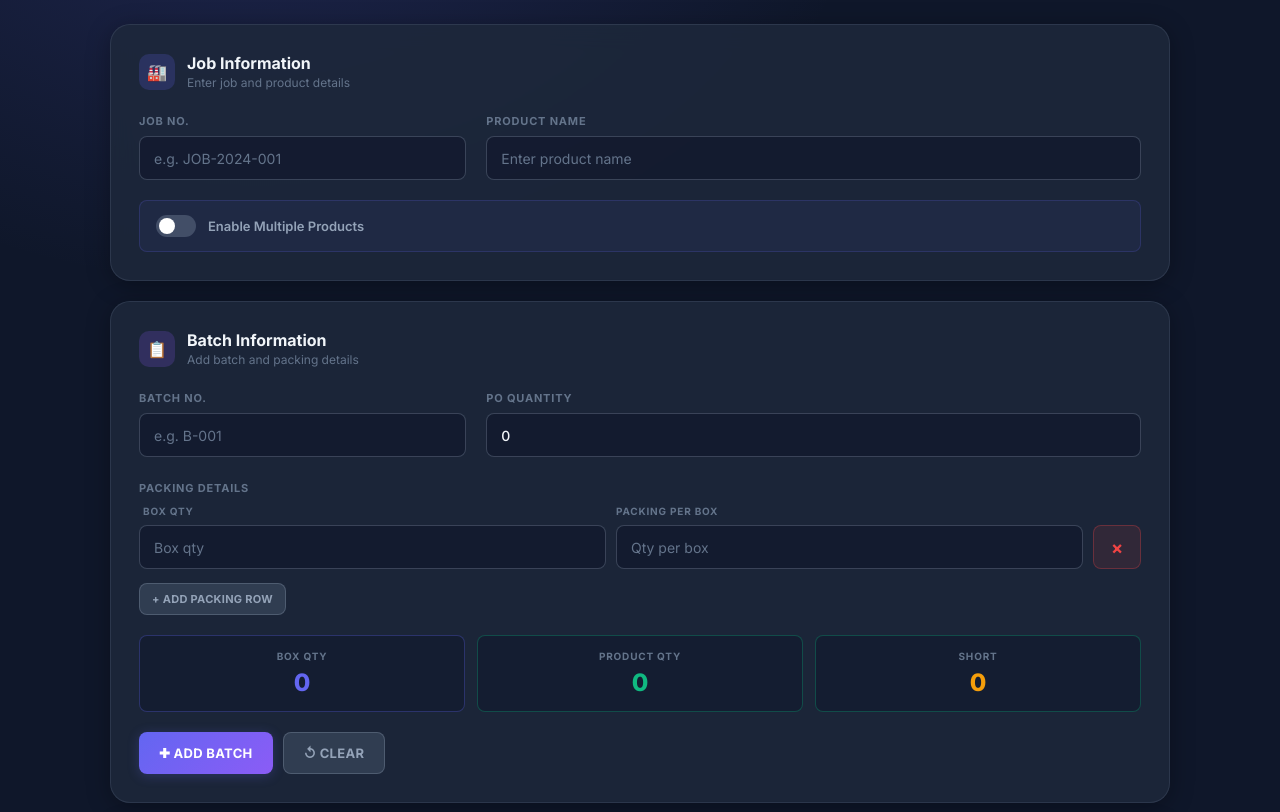
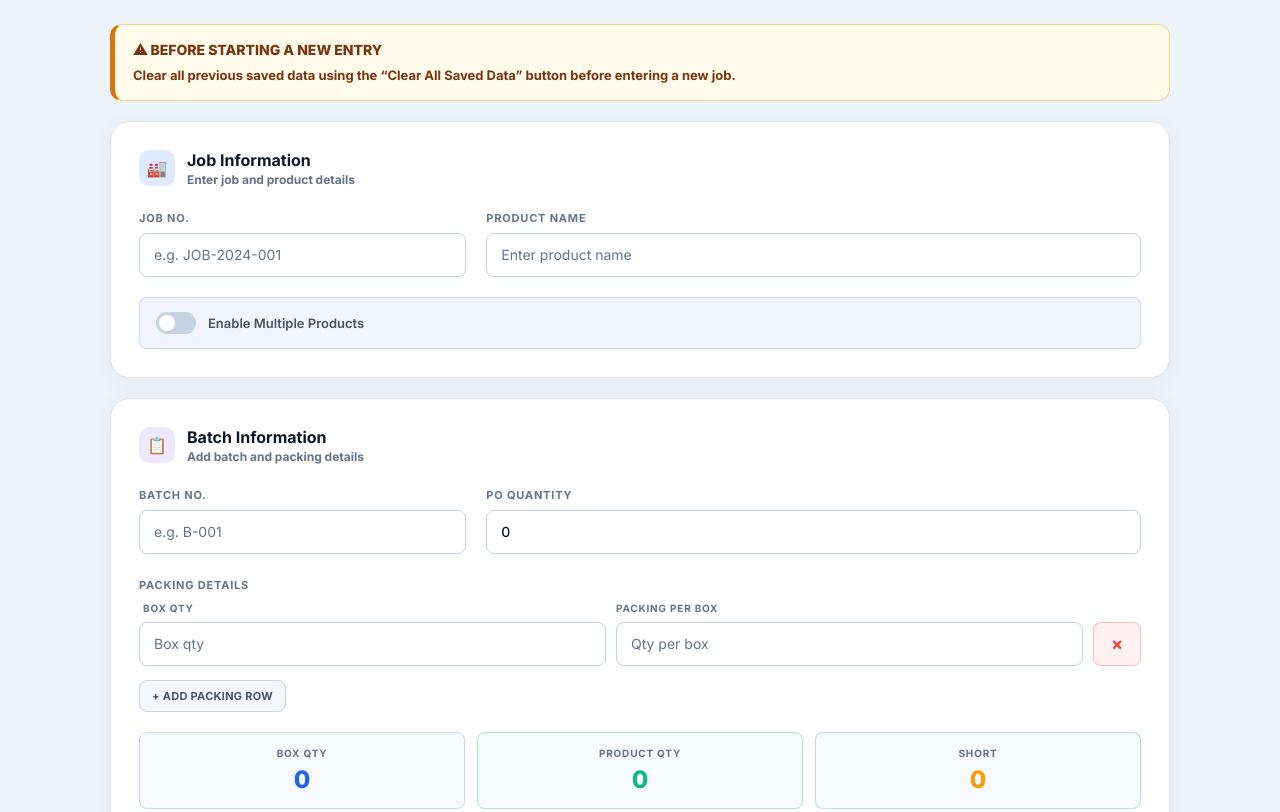
Before and after one commit to sudhir-coder1/batchpdfopp, a plain HTML site: page index.html in a window 1280 px wide. Shown: the top 812 px of the page. Drawn offline with Linux system fonts and the light colour scheme.

Commit message:
udatetheme

```diff
--- a/index.html
+++ b/index.html
@@ -3,7 +3,7 @@
 <head>
 <meta charset="UTF-8">
 <meta name="viewport" content="width=device-width, initial-scale=1.0">
-<title>Production Entry</title>
+<title>Batch_list_Pdf_maker</title>
 <meta name="description" content="Professional production batch entry and management system for manufacturing operations.">
 <link rel="preconnect" href="https://fonts.googleapis.com">
 <link href="https://fonts.googleapis.com/css2?family=Inter:wght@400;500;600;700;800&display=swap" rel="stylesheet">
@@ -12,10 +12,10 @@
   *, *::before, *::after { box-sizing: border-box; margin: 0; padding: 0; }
 
   :root {
-    --primary: #6366f1;
-    --primary-dark: #4f46e5;
-    --primary-light: #e0e7ff;
-    --primary-glow: rgba(99,102,241,0.25);
+    --primary: #2563eb;
+    --primary-dark: #1d4ed8;
+    --primary-light: #dbeafe;
+    --primary-glow: rgba(37,99,235,0.18);
     --danger: #ef4444;
     --danger-light: #fef2f2;
     --success: #10b981;
@@ -32,20 +32,20 @@
     --neutral-700: #334155;
     --neutral-800: #1e293b;
     --neutral-900: #0f172a;
-    --bg: #0f172a;
-    --surface: rgba(30,41,59,0.85);
-    --surface-solid: #1e293b;
-    --surface-hover: rgba(51,65,85,0.9);
-    --border: rgba(148,163,184,0.15);
-    --border-strong: rgba(148,163,184,0.3);
-    --text-primary: #f1f5f9;
-    --text-secondary: #94a3b8;
+    --bg: #eef4fb;
+    --surface: #ffffff;
+    --surface-solid: #ffffff;
+    --surface-hover: #f3f7ff;
+    --border: #dbe5f1;
+    --border-strong: #c5d2e2;
+    --text-primary: #0f172a;
+    --text-secondary: #475569;
     --text-muted: #64748b;
     --radius: 14px;
     --radius-sm: 8px;
     --radius-lg: 20px;
-    --shadow: 0 4px 24px rgba(0,0,0,0.3);
-    --shadow-lg: 0 8px 40px rgba(0,0,0,0.4);
+    --shadow: 0 5px 22px rgba(30,64,120,0.07);
+    --shadow-lg: 0 12px 36px rgba(30,64,120,0.14);
     --transition: 0.22s cubic-bezier(0.4,0,0.2,1);
   }
 
@@ -55,10 +55,21 @@
     color: var(--text-primary);
     min-height: 100vh;
     padding: 24px 16px 60px;
-    background-image:
-      radial-gradient(ellipse 80% 50% at 20% -10%, rgba(99,102,241,0.18) 0%, transparent 60%),
-      radial-gradient(ellipse 60% 40% at 80% 110%, rgba(139,92,246,0.14) 0%, transparent 60%);
+    background-image: none;
+    font-weight: 600;
   }
+
+  input, select, textarea, button { font-weight: 700; }
+  label, .card-subtitle, .field, .section-label, .toggle-label, .multi-panel-title, td, th { font-weight: 700; }
+
+  .new-entry-reminder {
+    display: flex; flex-direction: column; gap: 6px;
+    padding: 14px 18px; margin: 0 0 20px;
+    border: 1px solid #f3d28a; border-left: 5px solid #d97706;
+    border-radius: 12px; background: #fffbeb; color: #78350f;
+    font-size: 13px; line-height: 1.5; font-weight: 700;
+  }
+  .new-entry-reminder strong { font-size: 14px; font-weight: 800; }
 
   /* ===== LAYOUT ===== */
   .app { max-width: 1060px; margin: 0 auto; }
@@ -81,7 +92,7 @@
     width: 46px;
     height: 46px;
     border-radius: 13px;
-    background: linear-gradient(135deg, var(--primary), #8b5cf6);
+    background: linear-gradient(135deg, #2563eb, #6366f1);
     display: flex;
     align-items: center;
     justify-content: center;
@@ -131,9 +142,9 @@
     font-size: 16px;
     flex-shrink: 0;
   }
-  .card-icon.indigo { background: rgba(99,102,241,0.2); }
-  .card-icon.violet { background: rgba(139,92,246,0.2); }
-  .card-icon.emerald { background: rgba(16,185,129,0.2); }
+  .card-icon.indigo { background: #e0eaff; }
+  .card-icon.violet { background: #eee8ff; }
+  .card-icon.emerald { background: #dcfce7; }
   .card-title { font-size: 16px; font-weight: 700; color: var(--text-primary); }
   .card-subtitle { font-size: 12px; color: var(--text-muted); margin-top: 2px; }
 
@@ -158,7 +169,7 @@
     font-size: 14px;
     font-family: inherit;
     font-weight: 500;
-    background: rgba(15,23,42,0.6);
+    background: #ffffff;
     color: var(--text-primary);
     transition: border-color var(--transition), box-shadow var(--transition), background var(--transition);
   }
@@ -169,7 +180,7 @@
   input[type="text"]:focus, input[type="number"]:focus {
     border-color: var(--primary);
     box-shadow: 0 0 0 3px var(--primary-glow);
-    background: rgba(15,23,42,0.8);
+    background: #ffffff;
   }
 
   /* ===== TOGGLE ===== */
@@ -179,13 +190,13 @@
     gap: 12px;
     margin-top: 20px;
     padding: 14px 16px;
-    background: rgba(99,102,241,0.06);
+    background: #f0f5ff;
     border: 1px solid rgba(99,102,241,0.2);
     border-radius: var(--radius-sm);
     cursor: pointer;
     transition: background var(--transition);
   }
-  .multi-toggle:hover { background: rgba(99,102,241,0.1); }
+  .multi-toggle:hover { background: #e6efff; }
   .toggle-switch {
     position: relative;
     width: 40px;
@@ -221,7 +232,7 @@
     display: none;
     margin-top: 16px;
     padding: 18px;
-    background: rgba(15,23,42,0.4);
+    background: #f7faff;
     border: 1px dashed var(--border-strong);
     border-radius: var(--radius-sm);
     animation: slideDown 0.25s ease;
@@ -256,7 +267,7 @@
   }
   .product-tab:hover { border-color: var(--primary); color: var(--primary); }
   .product-tab.active {
-    background: linear-gradient(135deg, var(--primary), #8b5cf6);
+    background: linear-gradient(135deg, #2563eb, #6366f1);
     color: white;
     border-color: transparent;
     box-shadow: 0 2px 12px var(--primary-glow);
@@ -301,7 +312,7 @@
     height: 44px;
     border: 1.5px solid rgba(239,68,68,0.3);
     border-radius: var(--radius-sm);
-    background: rgba(239,68,68,0.1);
+    background: #fff1f2;
     color: var(--danger);
     font-size: 18px;
     font-weight: bold;
@@ -324,14 +335,14 @@
   .summary-card {
     padding: 14px 16px;
     border-radius: var(--radius-sm);
-    background: rgba(15,23,42,0.5);
+    background: #f7faff;
     border: 1px solid var(--border);
     text-align: center;
     transition: all var(--transition);
   }
-  .summary-card:nth-child(1) { border-color: rgba(99,102,241,0.3); }
-  .summary-card:nth-child(2) { border-color: rgba(16,185,129,0.3); }
-  .summary-card:nth-child(3) { border-color: rgba(245,158,11,0.3); }
+  .summary-card:nth-child(1) { border-color: #c7d7ff; }
+  .summary-card:nth-child(2) { border-color: #a7e8c5; }
+  .summary-card:nth-child(3) { border-color: #f5d28a; }
   .summary-label { font-size: 10px; font-weight: 700; color: var(--text-muted); text-transform: uppercase; letter-spacing: 0.8px; margin-bottom: 6px; }
   .summary-value { font-size: 24px; font-weight: 800; }
   .summary-card:nth-child(1) .summary-value { color: var(--primary); }
@@ -358,7 +369,7 @@
   }
   .btn:active { transform: scale(0.97); }
   .btn-primary {
-    background: linear-gradient(135deg, var(--primary), #8b5cf6);
+    background: linear-gradient(135deg, #2563eb, #6366f1);
     color: white;
     box-shadow: 0 2px 12px var(--primary-glow);
   }
@@ -370,7 +381,7 @@
   }
   .btn-secondary:hover { border-color: var(--neutral-400); color: var(--text-primary); }
   .btn-danger-soft {
-    background: rgba(239,68,68,0.12);
+    background: #fff1f2;
     color: var(--danger);
     border: 1.5px solid rgba(239,68,68,0.25);
   }
@@ -387,16 +398,16 @@
   /* ===== TABLE ===== */
   .table-wrapper { overflow-x: auto; border-radius: var(--radius-sm); border: 1px solid var(--border); }
   table { width: 100%; border-collapse: collapse; }
-  thead tr { background: rgba(15,23,42,0.6); }
+  thead tr { background: linear-gradient(135deg, #1e40af, #2563eb); }
   th {
     padding: 13px 10px;
     text-align: center;
     font-size: 11px;
     font-weight: 700;
-    color: var(--text-muted);
+    color: #ffffff;
     text-transform: uppercase;
     letter-spacing: 0.8px;
-    border-bottom: 1px solid var(--border);
+    border-bottom: 1px solid #1d4ed8;
     white-space: nowrap;
   }
   td {
@@ -407,7 +418,7 @@
     border-bottom: 1px solid rgba(148,163,184,0.07);
     transition: background var(--transition);
   }
-  tbody tr:hover td { background: rgba(99,102,241,0.05); }
+  tbody tr:hover td { background: #f4f7ff; }
   tbody tr:last-child td { border-bottom: none; }
   td.packing-cell { text-align: left; color: var(--text-primary); font-weight: 500; }
   td.batch-cell { font-weight: 600; color: var(--text-primary); }
@@ -423,7 +434,7 @@
     gap: 32px;
     margin-top: 20px;
     padding: 16px 20px;
-    background: rgba(99,102,241,0.06);
+    background: #f0f5ff;
     border: 1px solid rgba(99,102,241,0.15);
     border-radius: var(--radius-sm);
     flex-wrap: wrap;
@@ -530,7 +541,7 @@
     padding: 0 14px;
     border: 1.5px solid var(--border-strong);
     border-radius: var(--radius-sm);
-    background: rgba(15,23,42,0.7);
+    background: #ffffff;
     color: var(--text-primary);
     font-size: 14px;
     font-family: inherit;
@@ -692,6 +703,11 @@
 </div>
 
 <div class="container app">
+
+  <div class="new-entry-reminder" role="note">
+    <strong>⚠ BEFORE STARTING A NEW ENTRY</strong>
+    <span>Clear all previous saved data using the “Clear All Saved Data” button before entering a new job.</span>
+  </div>
 
   <!-- Job Information Card -->
   <div class="card">
```
